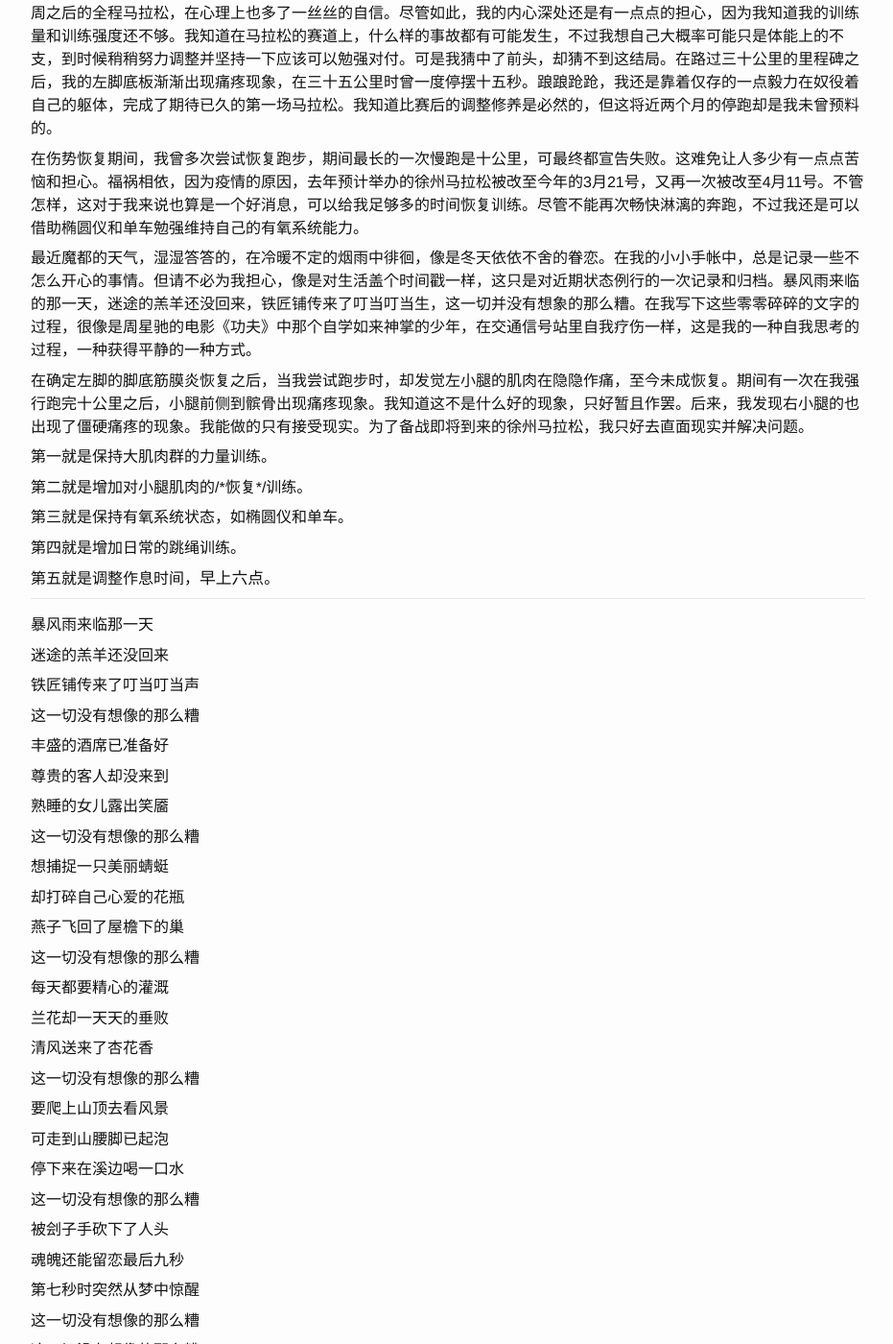
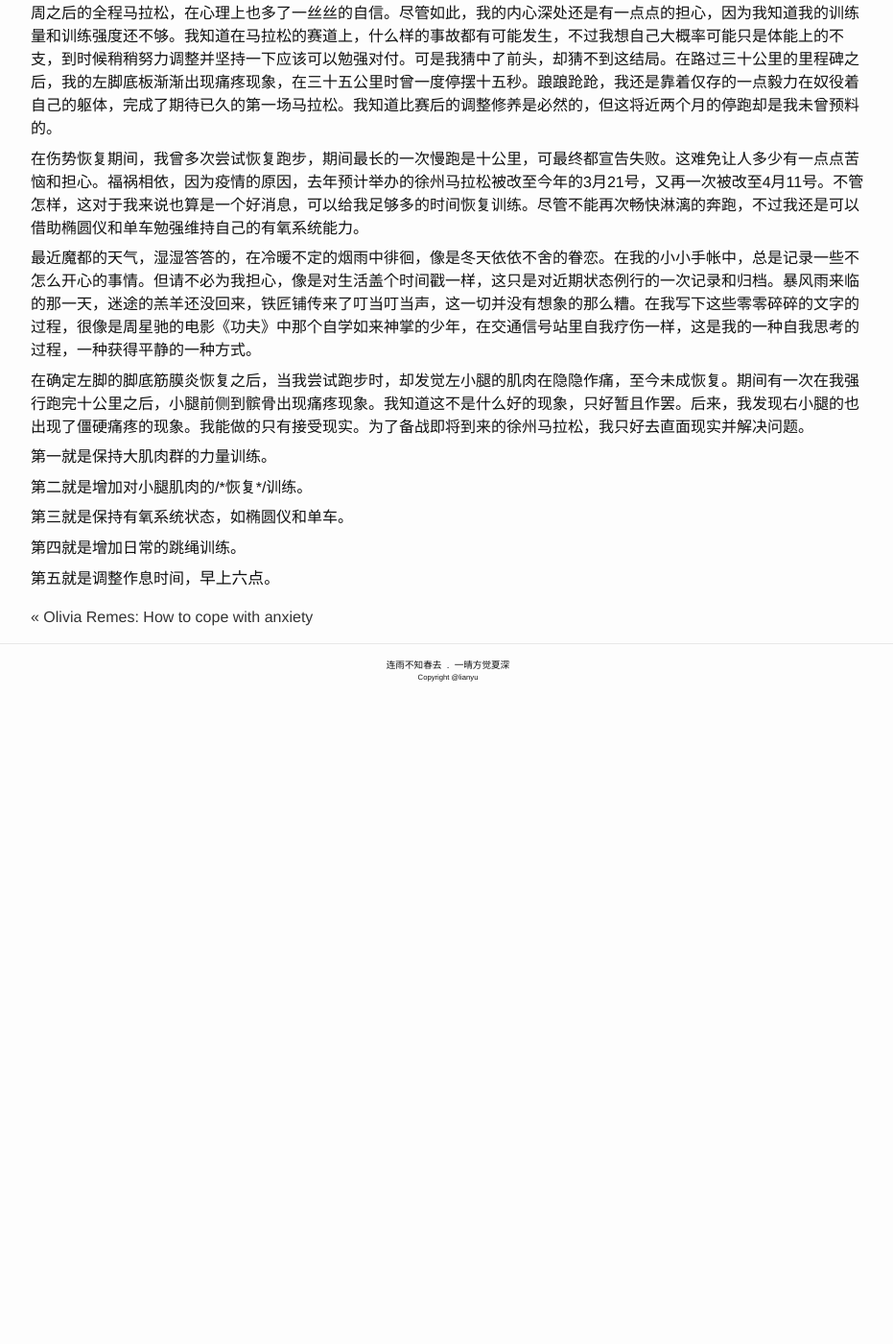
Before and after one commit to lianyu1115/lianyu, a Jekyll site: the page built from _essays/2021-03-01-谈一谈最近的跑步.md, in a window 1280 px wide and 1400 px high, scrolled down 242 px. Shown: the whole window at 96% size, without its empty margins (173-1104 px from the left). Built offline with Jekyll 4.4.1, drawn with Linux system fonts in a browser that asks for light colours; after the commit the page ends 969 px from its top, so only the background shows below that.

Commit message:
Update 2021-03-01-谈一谈最近的跑步.md

```diff
--- a/_essays/2021-03-01-谈一谈最近的跑步.md
+++ b/_essays/2021-03-01-谈一谈最近的跑步.md
@@ -10,7 +10,7 @@
 
 在伤势恢复期间，我曾多次尝试恢复跑步，期间最长的一次慢跑是十公里，可最终都宣告失败。这难免让人多少有一点点苦恼和担心。福祸相依，因为疫情的原因，去年预计举办的徐州马拉松被改至今年的3月21号，又再一次被改至4月11号。不管怎样，这对于我来说也算是一个好消息，可以给我足够多的时间恢复训练。尽管不能再次畅快淋漓的奔跑，不过我还是可以借助椭圆仪和单车勉强维持自己的有氧系统能力。
 
-最近魔都的天气，湿湿答答的，在冷暖不定的烟雨中徘徊，像是冬天依依不舍的眷恋。在我的小小手帐中，总是记录一些不怎么开心的事情。但请不必为我担心，像是对生活盖个时间戳一样，这只是对近期状态例行的一次记录和归档。暴风雨来临的那一天，迷途的羔羊还没回来，铁匠铺传来了叮当叮当生，这一切并没有想象的那么糟。在我写下这些零零碎碎的文字的过程，很像是周星驰的电影《功夫》中那个自学如来神掌的少年，在交通信号站里自我疗伤一样，这是我的一种自我思考的过程，一种获得平静的一种方式。
+最近魔都的天气，湿湿答答的，在冷暖不定的烟雨中徘徊，像是冬天依依不舍的眷恋。在我的小小手帐中，总是记录一些不怎么开心的事情。但请不必为我担心，像是对生活盖个时间戳一样，这只是对近期状态例行的一次记录和归档。暴风雨来临的那一天，迷途的羔羊还没回来，铁匠铺传来了叮当叮当声，这一切并没有想象的那么糟。在我写下这些零零碎碎的文字的过程，很像是周星驰的电影《功夫》中那个自学如来神掌的少年，在交通信号站里自我疗伤一样，这是我的一种自我思考的过程，一种获得平静的一种方式。
 
 在确定左脚的脚底筋膜炎恢复之后，当我尝试跑步时，却发觉左小腿的肌肉在隐隐作痛，至今未成恢复。期间有一次在我强行跑完十公里之后，小腿前侧到髌骨出现痛疼现象。我知道这不是什么好的现象，只好暂且作罢。后来，我发现右小腿的也出现了僵硬痛疼的现象。我能做的只有接受现实。为了备战即将到来的徐州马拉松，我只好去直面现实并解决问题。
 
@@ -23,55 +23,3 @@
 第四就是增加日常的跳绳训练。
 
 第五就是调整作息时间，**早上六点**。
-
-- - -
-
-暴风雨来临那一天
-
-迷途的羔羊还没回来
-
-铁匠铺传来了叮当叮当声
-
-这一切没有想像的那么糟
-
-丰盛的酒席已准备好
-
-尊贵的客人却没来到
-
-熟睡的女儿露出笑靥
-
-这一切没有想像的那么糟
-
-想捕捉一只美丽蜻蜓
-
-却打碎自己心爱的花瓶
-
-燕子飞回了屋檐下的巢
-
-这一切没有想像的那么糟
-
-每天都要精心的灌溉
-
-兰花却一天天的垂败
-
-清风送来了杏花香
-
-这一切没有想像的那么糟
-
-要爬上山顶去看风景
-
-可走到山腰脚已起泡
-
-停下来在溪边喝一口水
-
-这一切没有想像的那么糟
-
-被刽子手砍下了人头
-
-魂魄还能留恋最后九秒
-
-第七秒时突然从梦中惊醒
-
-这一切没有想像的那么糟
-
-这一切没有想像的那么糟
```
